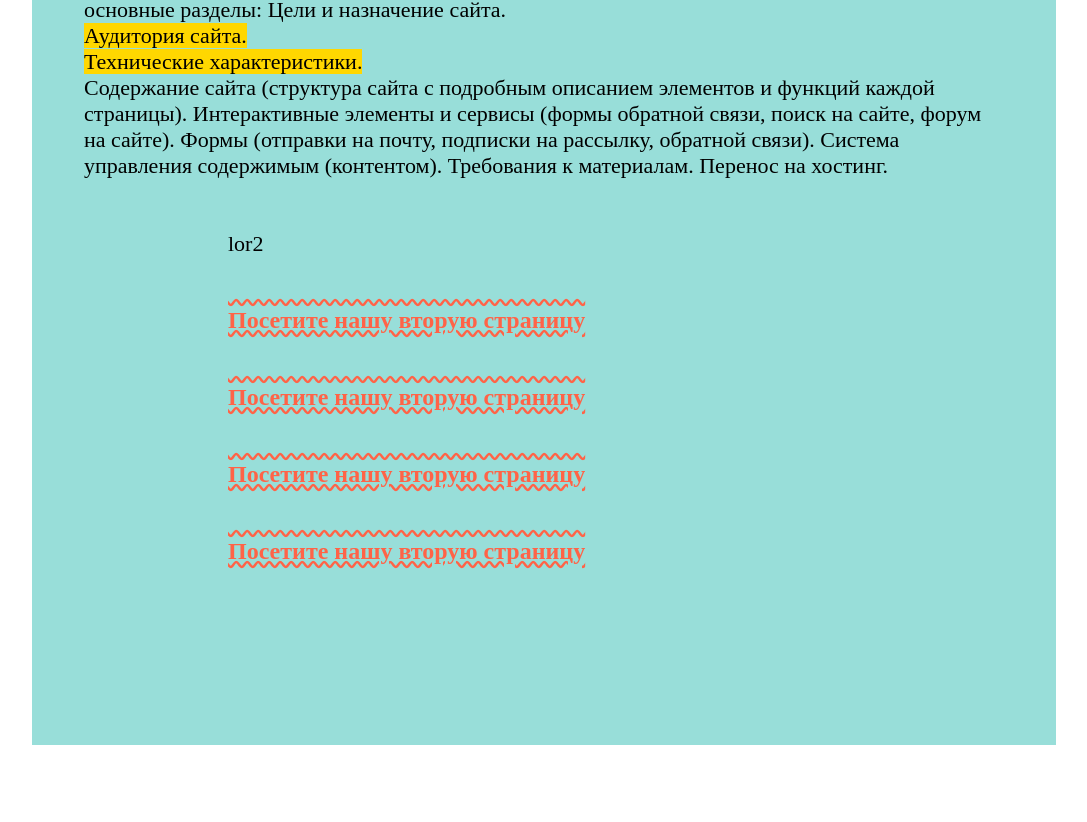
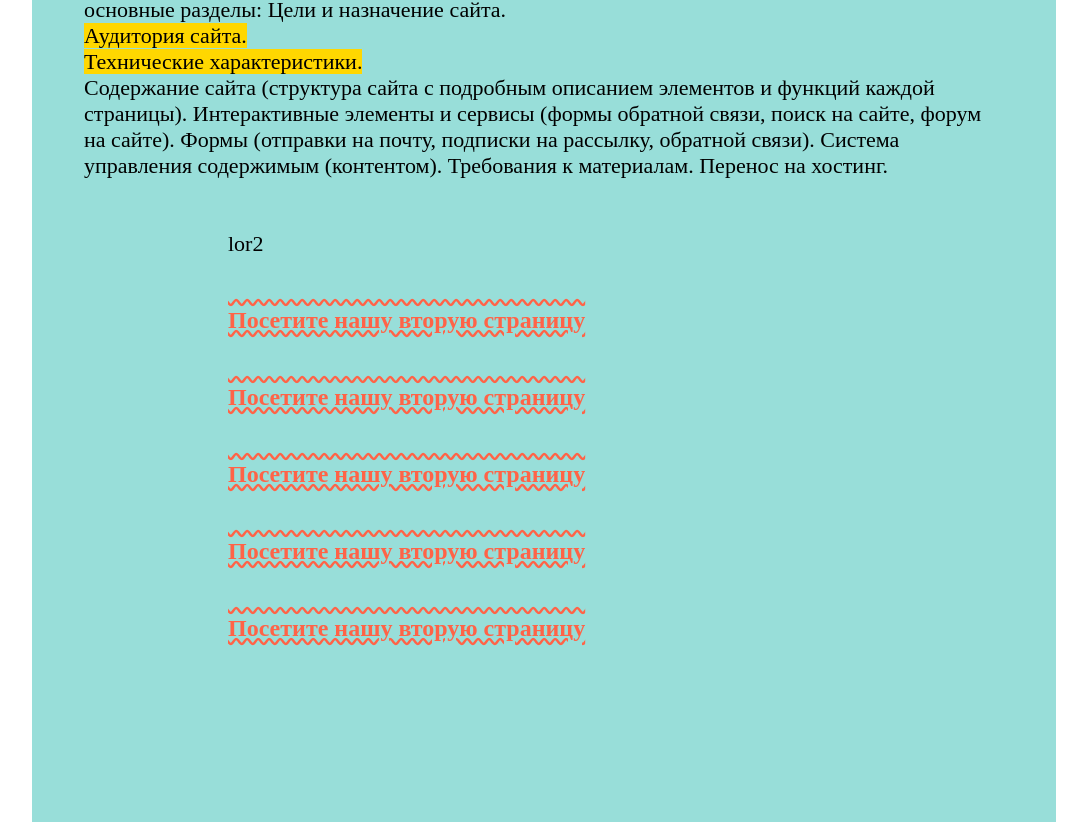
Before and after one commit to hunter476659/hunter476659.github.io, a plain HTML site: page index.html in a window 1280 px wide. Shown: the part 964-1786 px from the top of the page, without its empty margins (96-1183 px from the left). Before the commit the page ends 1709 px from the top, so only its background shows below. Drawn offline with Linux system fonts and the light colour scheme; a web font is replaced by a local one.

Commit message:
Update index.html

```diff
--- a/index.html
+++ b/index.html
@@ -64,6 +64,7 @@
 <a href="Gallary/index.html">Посетите нашу вторую страницу</a>
 <a href="Gallary/anime1.html">Посетите нашу вторую страницу</a>
 <a href="Gallary/anime2.html">Посетите нашу вторую страницу</a>
+<a href="Minecraft/index.html">Посетите нашу вторую страницу</a>
 </body>
 </html>
 	<img src="2.png" alt="">
```
